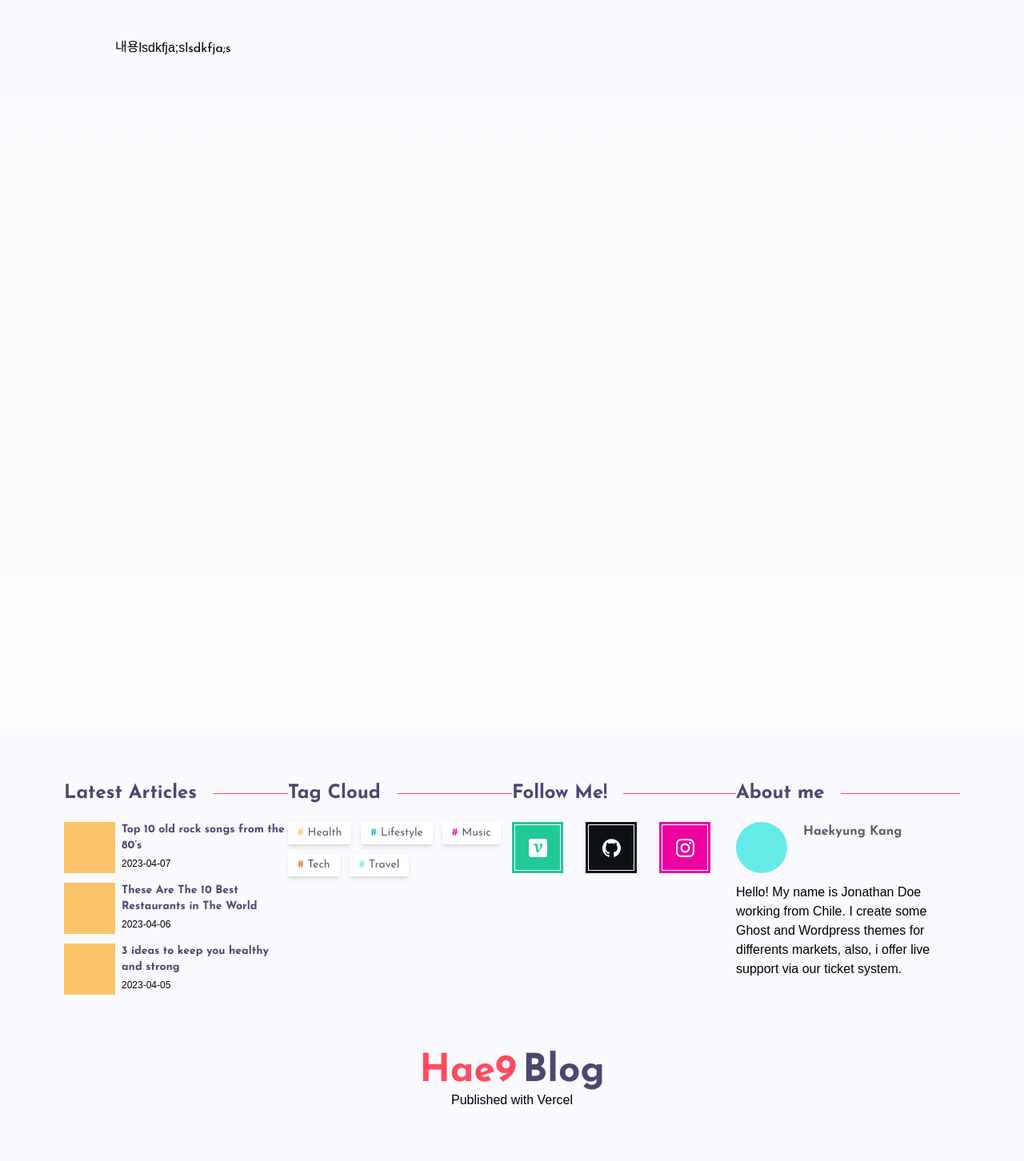
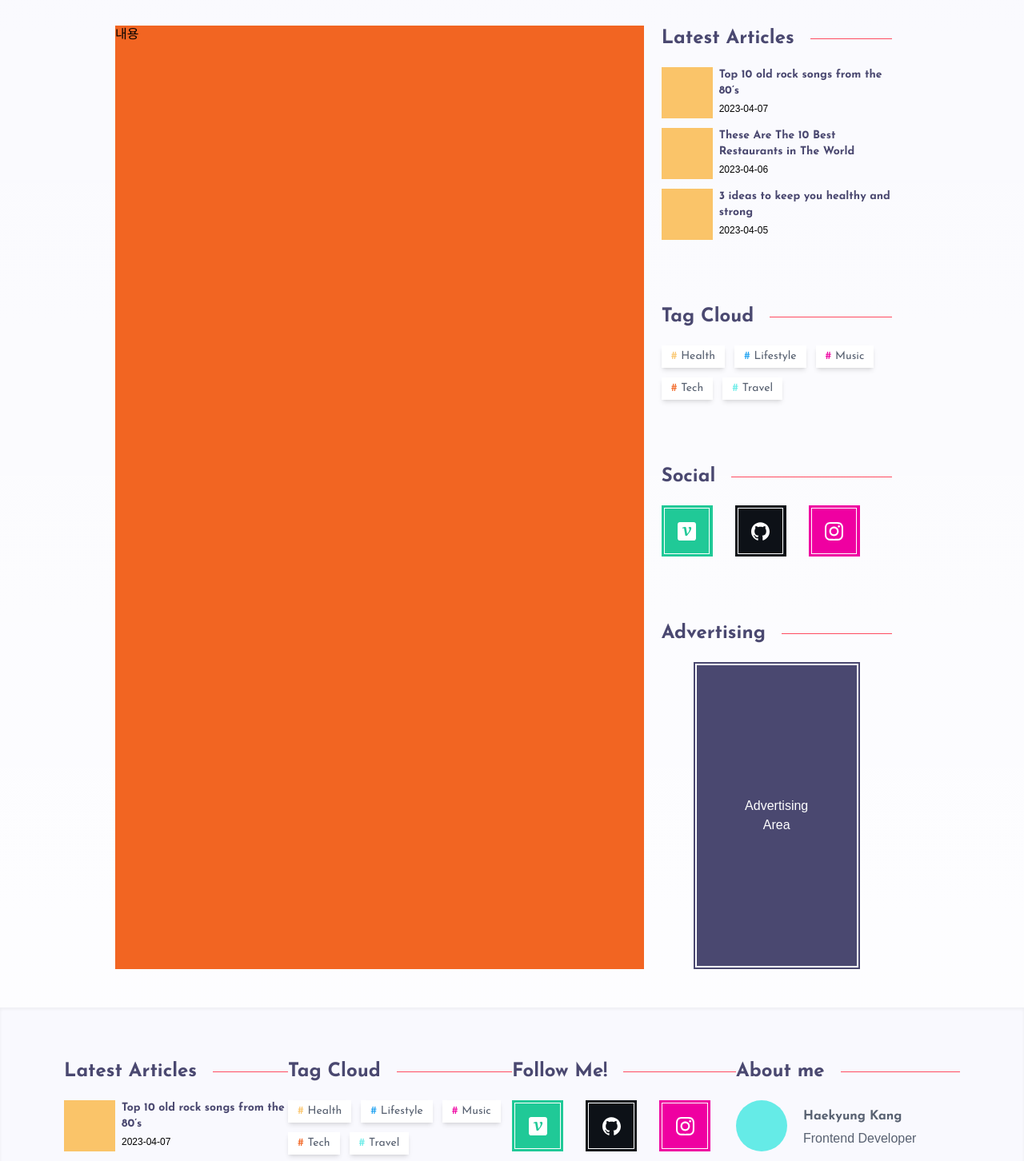
Before and after one commit to hae9/next-myblog, a Next.js app: page / in a window 1280 px wide. Shown: the part 320-1772 px from the top of the page at 80% size. Built offline with nearby package versions, Linux system fonts and the light colour scheme; a web font is replaced by a local one.

Commit message:
Feat : 사이드바 구현

```diff
--- a/src/app/layout.tsx
+++ b/src/app/layout.tsx
@@ -28,8 +28,8 @@ export default function RootLayout({ children }: { children: React.ReactNode })
       {/* <ThemeProvider defaultTheme='light' attribute='class'> */}
       <body className="bg-uBgColor">
         <Header />
-        <main className="flex px-36 py-16">
-          <section>{children}</section>
+        <main className="flex px-36 py-12 justify-between">
+          {children}
           <SideBar />
         </main>
         <Footer />
--- a/src/app/page.tsx
+++ b/src/app/page.tsx
@@ -1,3 +1,3 @@
 export default function Home() {
-  return <div className="flex min-h-screen">내용</div>;
+  return <main className="flex w-2/3 min-h-screen bg-uFeed">내용</main>;
 }
--- /dev/null
+++ b/src/components/Advertising.tsx
@@ -0,0 +1,12 @@
+import React from 'react';
+
+export default function Advertising() {
+  return (
+    <div className="mx-auto w-52 h-96 p-[2px] border-2 border-uBlue">
+      <div className="bg-uBlue w-full h-full text-uWhite font-serif flex flex-col justify-center items-center">
+        <span>Advertising</span>
+        <span>Area</span>
+      </div>
+    </div>
+  );
+}
--- a/src/components/NavCard.tsx
+++ b/src/components/NavCard.tsx
@@ -7,7 +7,7 @@ type Props = {
 
 export default function NavCard({ title, children }: Props) {
   return (
-    <div className="w-72 h-full">
+    <div className="w-72 h-full mx-auto">
       <div className="flex gap-5 items-center mb-5">
         <h3 className="text-2xl font-bold text-uPrimary">{title}</h3>
         <div className="h-[1px] flex-grow bg-uRed"></div>
--- a/src/components/Profile.tsx
+++ b/src/components/Profile.tsx
@@ -5,9 +5,12 @@ export default function Profile() {
     <div>
       <div className="flex gap-5 mb-3">
         <div className="w-16 h-16 rounded-full bg-uSkyBlue"></div>
-        <h5 className="font-bold text-uFontColor">Haekyung Kang</h5>
+        <div className="flex flex-col gap-1 py-2">
+          <h5 className="font-bold text-uFontColor">Haekyung Kang</h5>
+          <span className="font-serif text-uFontColor">Frontend Developer</span>
+        </div>
       </div>
-      <div className="font-serif">
+      <div className="font-serif text-uFontColor leading-6">
         Hello! My name is Jonathan Doe working from Chile. I create some Ghost and Wordpress themes for differents markets, also, i offer live support via our
         ticket system.
       </div>
--- a/src/components/SideBar.tsx
+++ b/src/components/SideBar.tsx
@@ -1,10 +1,26 @@
 import React from 'react';
+import NavCard from './NavCard';
+import Articles from './footer/Articles';
+import Tags from './footer/Tags';
+import SNS from './SNS';
+import Advertising from './Advertising';
 
 export default function SideBar() {
   return (
-    <div className="font-serif">
-      <span className="font-serif">lsdkfja;s</span>
-      <span className="font-sans">lsdkfja;s</span>
-    </div>
+    <aside className="w-1/3 flex flex-col gap-20">
+      <NavCard title="Latest Articles">
+        {/* @ts-expect-error Server Component */}
+        <Articles />
+      </NavCard>
+      <NavCard title="Tag Cloud">
+        <Tags />
+      </NavCard>
+      <NavCard title="Social">
+        <SNS type="footer" />
+      </NavCard>
+      <NavCard title="Advertising">
+        <Advertising />
+      </NavCard>
+    </aside>
   );
 }
--- a/src/components/footer/Footer.tsx
+++ b/src/components/footer/Footer.tsx
@@ -8,7 +8,7 @@ import Profile from '../Profile';
 
 export default function Footer() {
   return (
-    <footer className="w-full bg-uBgColor px-20 py-16">
+    <footer className="w-full px-20 py-16 shadow-inner bg-uBgColor">
       <div className="w-full h-80 flex justify-between">
         <NavCard title="Latest Articles">
           {/* @ts-expect-error Server Component */}
@@ -24,7 +24,7 @@ export default function Footer() {
           <Profile />
         </NavCard>
       </div>
-      <div className="w-full flex flex-col items-center justify-center mt-5">
+      <div className="w-full flex flex-col items-center justify-center my-12">
         <BlogTitle />
         <p className="font-serif">Published with Vercel</p>
       </div>
```
